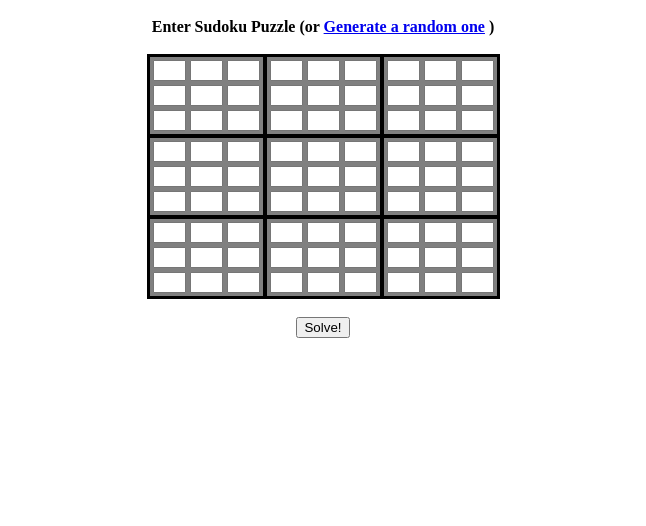
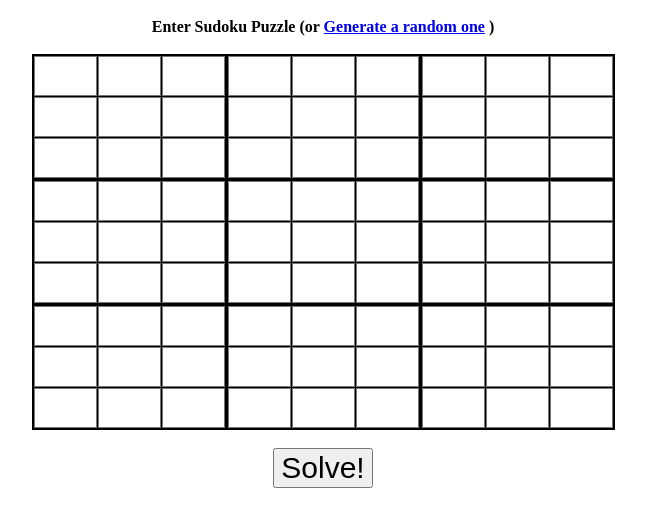
Before and after one commit to jashan498/DS_project, a plain HTML site: page index.html in a window 1280 px wide. Shown: the part 48-574 px from the top of the page, without its empty margins (317-963 px from the left). Drawn offline with Linux system fonts and the light colour scheme.

Commit message:
added some CSS

```diff
--- a/index.html
+++ b/index.html
@@ -28,7 +28,25 @@
       </script>
     <script src="initialize_grid.js"></script>
     <script src="solver.js"></script>
+    <style>
+    table {
+      border-collapse: collapse;
+      }
+
+    td {
+      border: solid thin;
+      text-align: center;
+      padding: 0;
+      }
+
+    input {
+      display: block;
+      font-size: 30px;
+      text-align: center;
+      }
+    </style>
   </head>
+
   <body data-gr-c-s-loaded="true">
     <h1 align="center">Sudoku Puzzle Solver</h1>
     <center>
--- a/solver.js
+++ b/solver.js
@@ -6,16 +6,16 @@ function solve(){
     alert("Invalid Puzzle!!");
     return;
   }
-  var st = new Date();
+
   var sol = search(parse_grid(puzzleText));
-  //var sol = parse_grid(puzzleText);
-  var et = new Date();
+
   if (!sol){
     alert("No solution found!!\n *** Input may be invalid ***");
     return;
   }
   solDiv.innerHTML = "<strong>Solution!</strong><br><pre>" + board_string(sol) + "</pre>\n";
 }
+
 function pick(){
   resetPuzzle();
   var pickIndex = (Math.floor(Math.random()*puzzles.length)%puzzles.length);
@@ -23,6 +23,7 @@ function pick(){
   var solDiv = document.getElementById("solution");
   solDiv.innerHTML = "";
 }
+
 function setPuzzle(puzzleText){
   var digIndex = 0;
   for (var r in rows){
@@ -36,6 +37,7 @@ function setPuzzle(puzzleText){
     }
   }
 }
+
 function resetPuzzle(){
   for (var r in rows){
     for (var c in cols){
@@ -45,6 +47,7 @@ function resetPuzzle(){
     }
   }
 }
+
 function readPuzzle(){
   var puzzleText = "";
   for (var r in rows){
@@ -56,8 +59,9 @@ function readPuzzle(){
   }
   return puzzleText;
 }
+
 function drawPuzzle(){
-  document.write('<table style="background-color:black;">');
+  document.write('<table style="background-color:black; width:400;">');
   for (var R = 0; R < 3; R++){
     document.write("<tr>\n");
     for (var C = 0; C < 3; C++){
```
Also changed, not shown: initialize_grid.js (line endings or trailing spaces).
